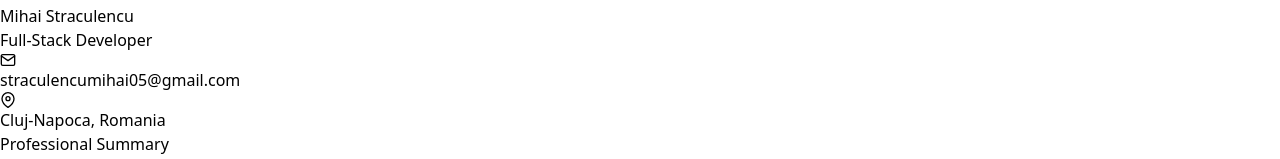
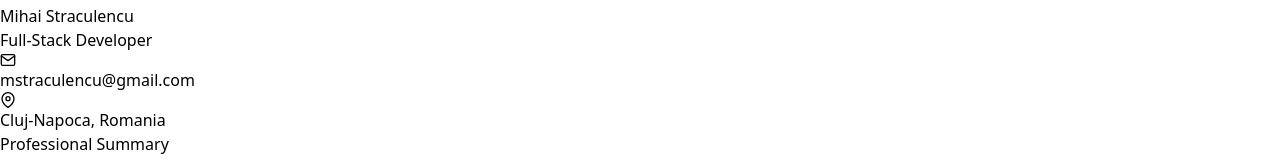
Before and after one commit to mihaissh/portfolio, a React (Vite) app: page /resume in a window 1280 px wide. Shown: the part 320-479 px from the top of the page. Built offline with nearby package versions, Linux system fonts and the light colour scheme.

Commit message:
fix: Update email address on Resume page to mstraculencu@gmail.com

```diff
--- a/src/pages/Resume.jsx
+++ b/src/pages/Resume.jsx
@@ -22,7 +22,7 @@ export const Resume = () => {
               <div className="space-y-2 mb-6">
                 <div className="flex items-center gap-2 text-zinc-300">
                   <FiMail className="text-emerald-400" />
-                  <span className="text-sm">straculencumihai05@gmail.com</span>
+                  <span className="text-sm">mstraculencu@gmail.com</span>
                 </div>
                 <div className="flex items-center gap-2 text-zinc-300">
                   <FiMapPin className="text-emerald-400" />
```
